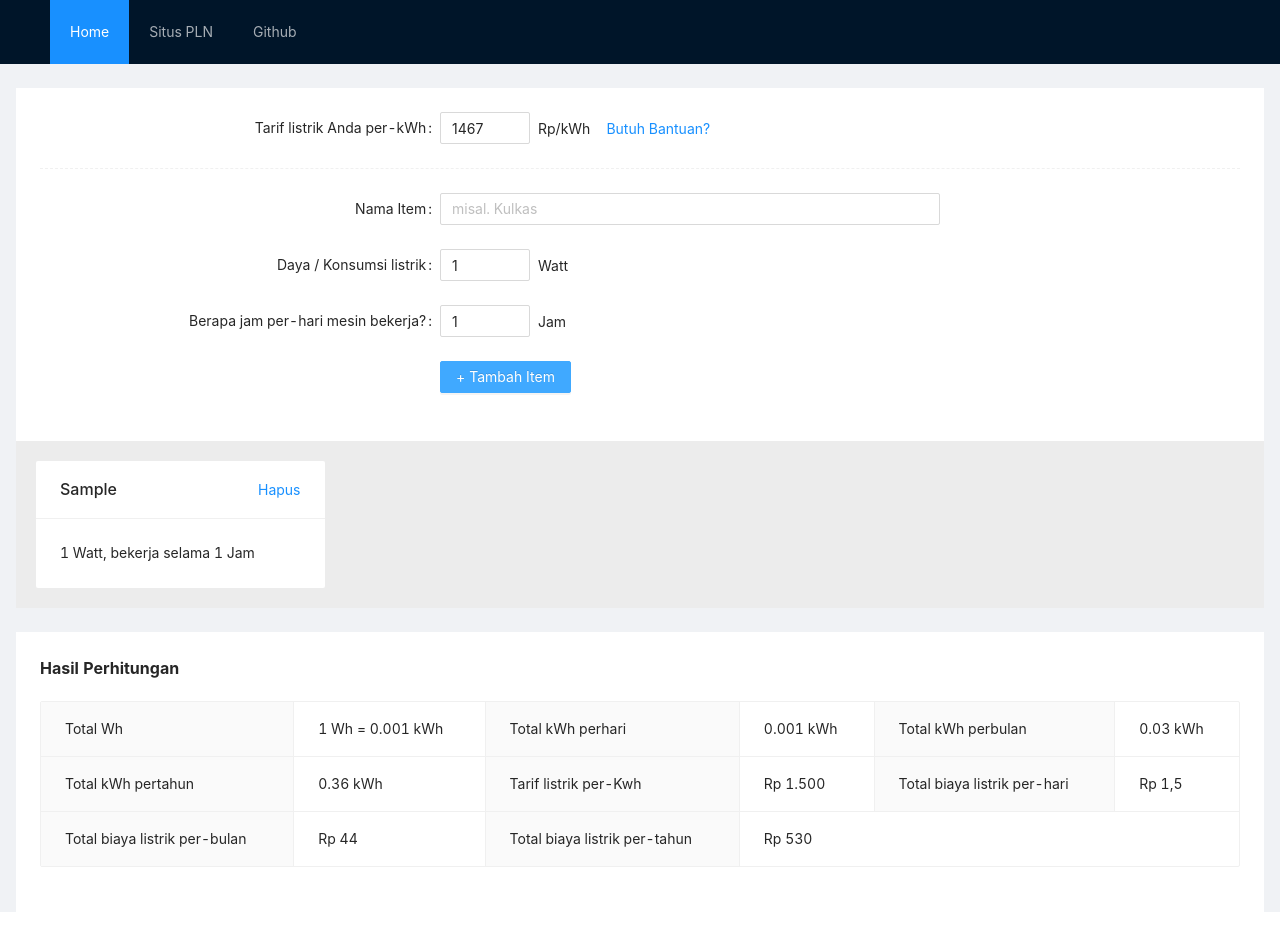
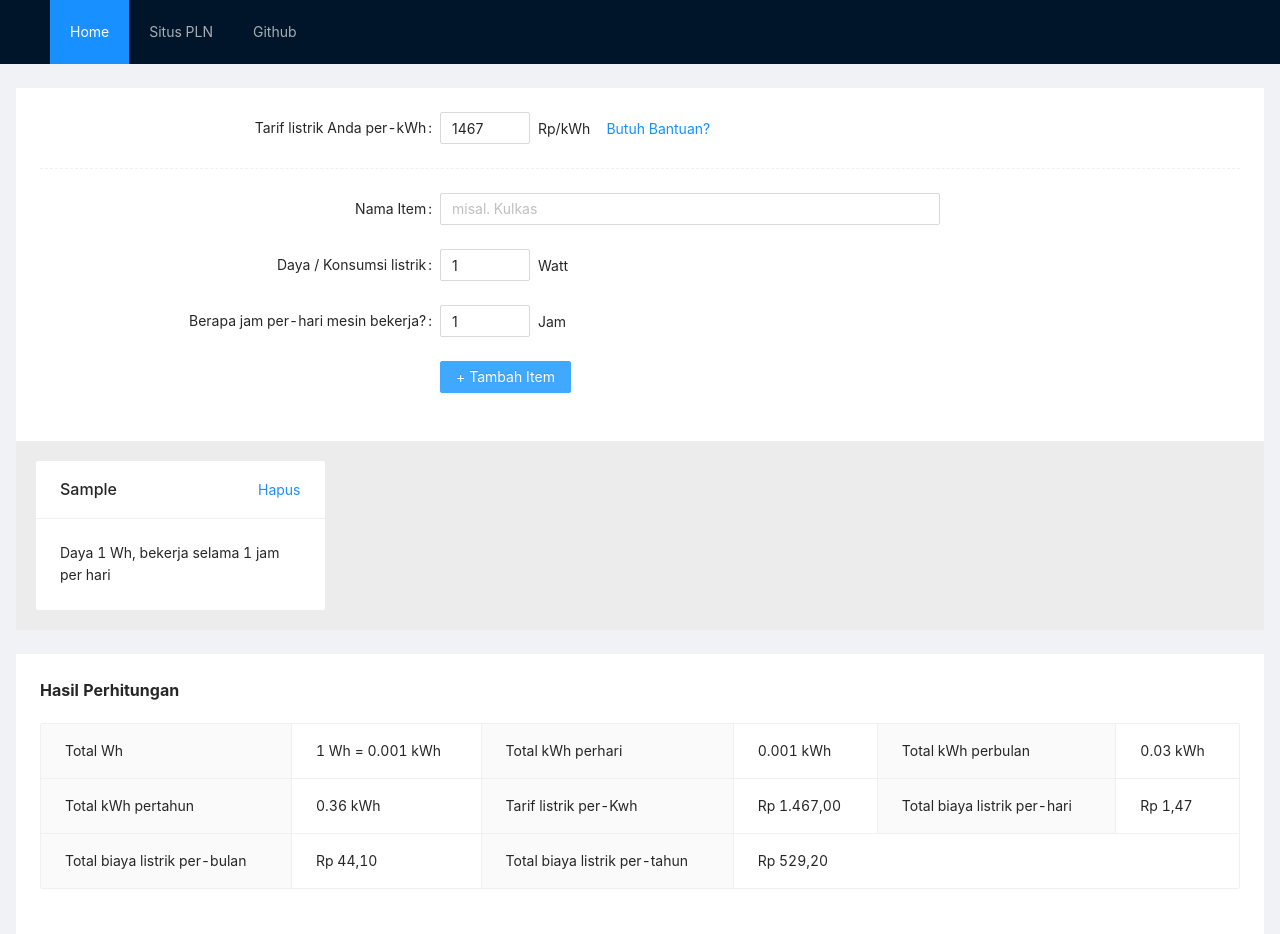
Before and after one commit to rririanto/kalkulator-listrik, a React (Create React App) app: page / in a window 1280 px wide. Both pictures are taken after typing "Sample" into the empty fields and a click on the button "+ Tambah Item". Before the commit the page ends 912 px from the top, so only its background shows below. Built offline with nearby package versions, Linux system fonts and the light colour scheme.

Commit message:
fix: rounding & refine display text on card

```diff
--- a/src/App.js
+++ b/src/App.js
@@ -18,7 +18,6 @@ class App extends Component {
   formatCurrency = (props) => new Intl.NumberFormat("id-ID", {
       style: "currency",
       currency: "IDR",
-      maximumSignificantDigits: 2
     }).format(parseFloat(props).toFixed(2));
 
 
--- a/src/components/CardList.js
+++ b/src/components/CardList.js
@@ -19,7 +19,7 @@ class CardList extends Component {
             </button>
           }
         >
-          {item.itemWatt} Watt, bekerja selama {item.itemHour} Jam
+          Daya {item.itemWatt} Wh, bekerja selama {item.itemHour} jam per hari
         </Card>
       </Col>
     );
```
